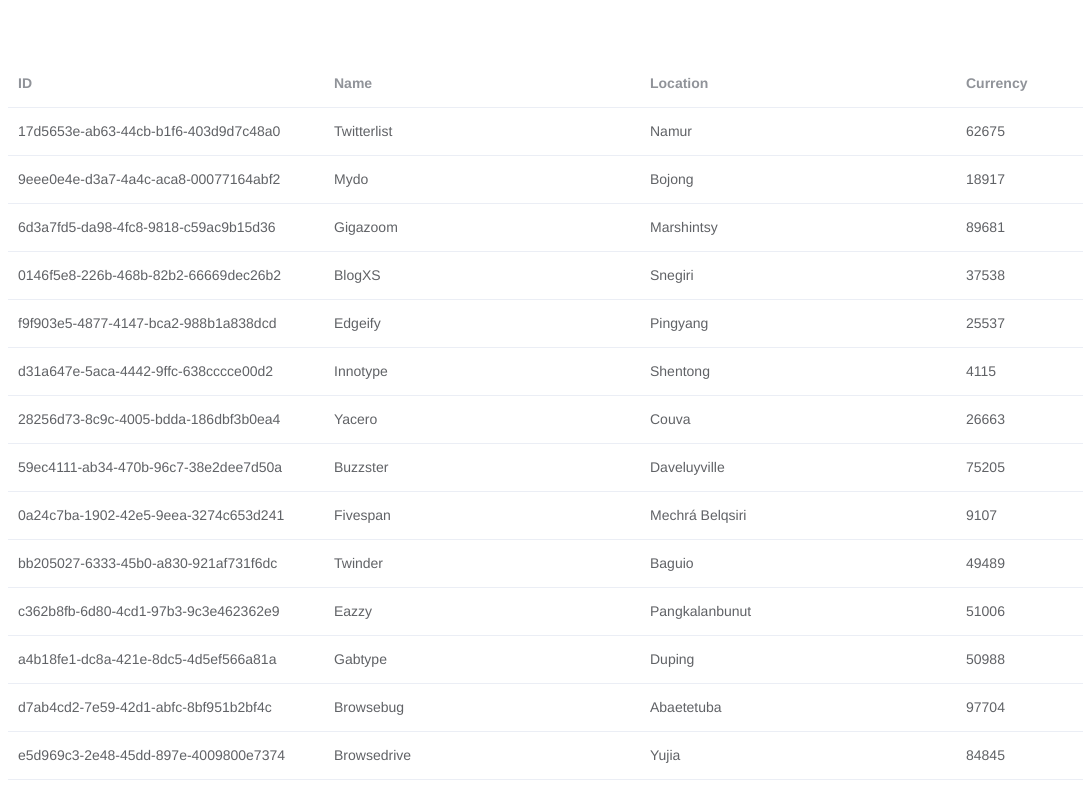
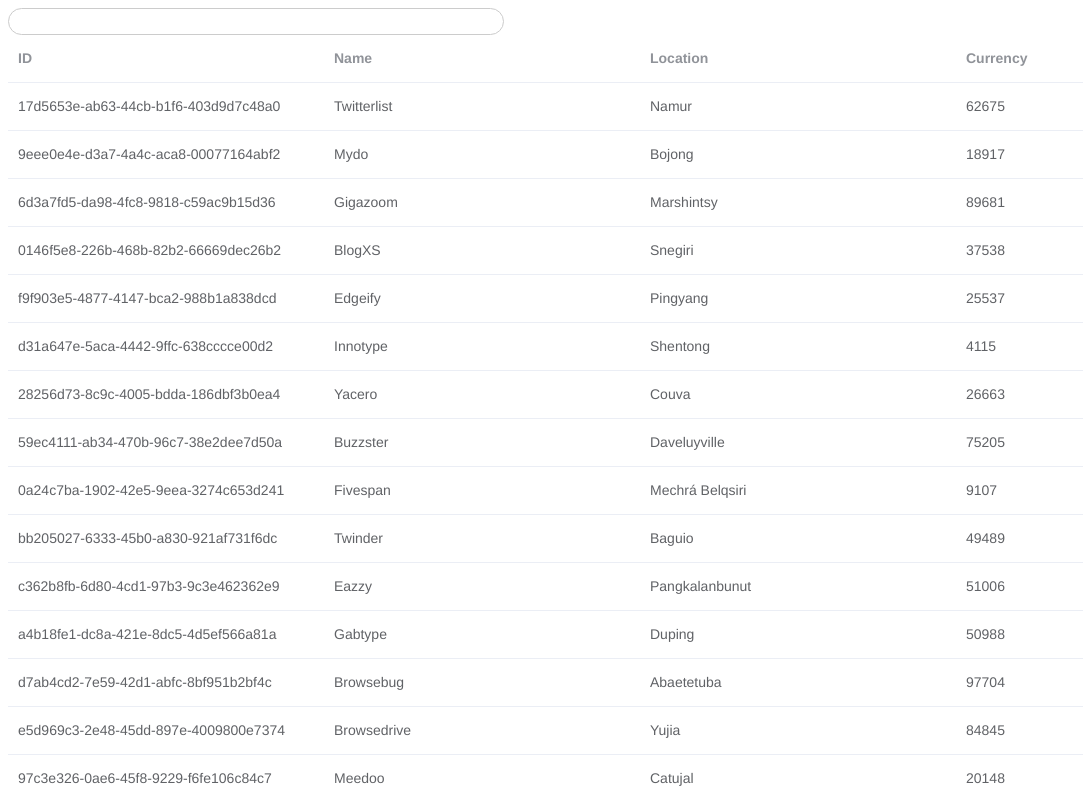
Before and after one commit to KladochnyiVolodymyr/Test-GNS, a Vue app: page / in a window 1280 px wide. Shown: the top 795 px of the page, without its empty margins (0-1083 px from the left). Built offline with nearby package versions, Linux system fonts and the light colour scheme; data requests are answered from the project's data file.

Commit message:
added live search functional

```diff
--- a/db.json
+++ b/db.json
@@ -1,5 +1,5 @@
 {
-  "test": [
+  "testData": [
     {
       "id": "17d5653e-ab63-44cb-b1f6-403d9d7c48a0",
       "name": "Twitterlist",
--- a/package.json
+++ b/package.json
@@ -21,6 +21,8 @@
     "babel-eslint": "^10.0.1",
     "eslint": "^5.16.0",
     "eslint-plugin-vue": "^5.0.0",
+    "node-sass": "^4.12.0",
+    "sass-loader": "^8.0.0",
     "vue-template-compiler": "^2.6.10"
   },
   "eslintConfig": {
--- a/src/App.vue
+++ b/src/App.vue
@@ -1,6 +1,13 @@
 <template>
   <div id="app">
-    <el-table :data="getDataTable">
+    <el-row type="flex" justify="space-between">
+      <el-col :span="9">
+        <SearchInput v-model="searchValue" />
+        {{searchValue}}
+      </el-col>
+      <el-col :span="3"></el-col>
+    </el-row>
+    <el-table :data="filteredTable">
       <el-table-column prop="id" label="ID"></el-table-column>
       <el-table-column prop="name" label="Name"></el-table-column>
       <el-table-column prop="location" label="Location"></el-table-column>
@@ -10,22 +17,29 @@
 </template>
 
 <script>
-/* import HelloWorld from './components/HelloWorld.vue' */
+import SearchInput from "./components/SearchInput";
 
 export default {
   name: "app",
   components: {
-    /* HelloWorld */
+    SearchInput
   },
   data() {
-    return {};
+    return {
+      searchValue: ""
+    };
   },
   mounted() {
     this.$store.dispatch("getData");
   },
   computed: {
     getDataTable() {
-      return this.$store.state.data;
+      return this.$store.state.dataTable;
+    },
+    filteredTable() {
+      return this.getDataTable.filter(item => {
+        return item.name.toLowerCase().includes(this.searchValue.toLowerCase());
+      });
     }
   }
 };
@@ -38,6 +52,5 @@ export default {
   -moz-osx-font-smoothing: grayscale;
   text-align: center;
   color: #2c3e50;
-  margin-top: 60px;
 }
 </style>
--- a/src/api/api.js
+++ b/src/api/api.js
@@ -3,5 +3,5 @@ function handleResponse(res) {
   return res;
 }
 export function getDataApi() {
-  return axios.get("http://localhost:3000/test").then(handleResponse);
+  return axios.get("http://localhost:3000/testData").then(handleResponse);
 }
--- /dev/null
+++ b/src/components/SearchInput.vue
@@ -0,0 +1,15 @@
+<template>
+  <input @input="$emit('input', $event.target.value)" type="text" class="search-input" />
+</template>
+<script>
+export default {};
+</script>
+<style lang="scss" scoped>
+.search-input {
+  width: 100%;
+  border-radius: 30px;
+  border: 1px solid #ccc;
+  outline: none;
+  padding: 5px 10px;
+}
+</style>
--- a/src/store/index.js
+++ b/src/store/index.js
@@ -6,11 +6,11 @@ Vue.use(Vuex);
 
 export default new Vuex.Store({
   state: {
-    data: []
+    dataTable: []
   },
   mutations: {
     SET_DATA: (state, data) => {
-      state.data = data;
+      state.dataTable = data;
     }
   },
   actions: {
```
Also changed, not shown: 1 other file (tests, documents, lock files or other folders).
